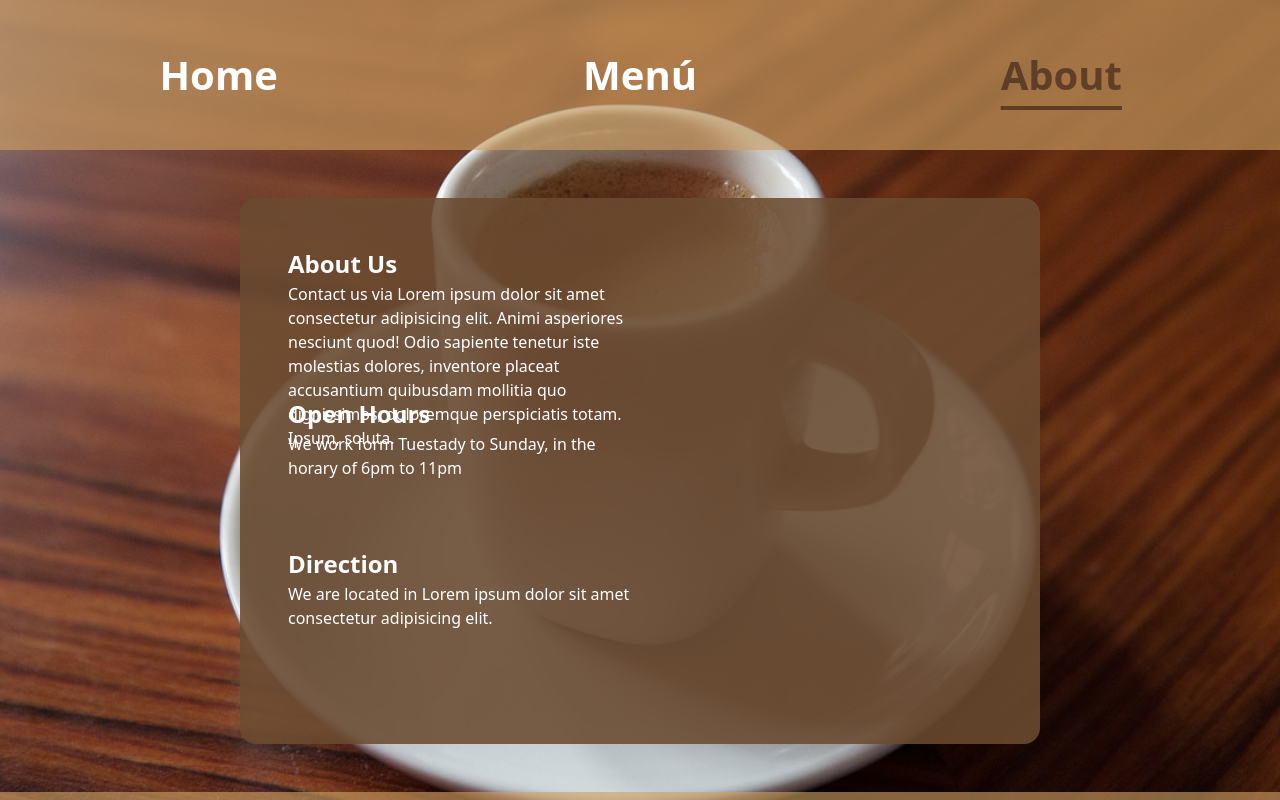
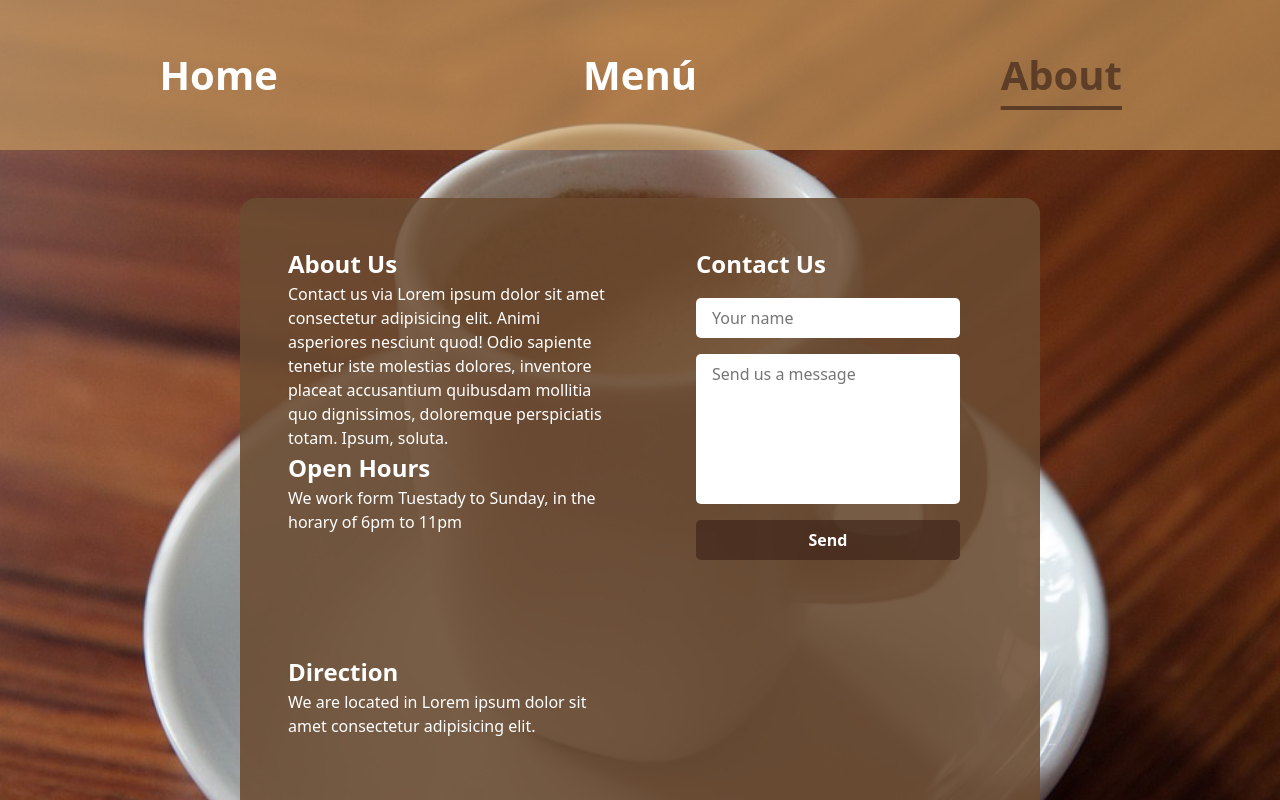
Before and after one commit to Jhazeel-mmh/Restaurant-Page, a website built with webpack: page src/template.html in a window 1280 px wide. Both pictures are taken after a click on the button "About". Shown: the top 800 px of the page. Built offline with nearby package versions, Linux system fonts and the light colour scheme.

Commit message:
Add a form and style it in the about section

```diff
--- a/src/page-load-about.js
+++ b/src/page-load-about.js
@@ -17,10 +17,38 @@ function loadInfoSection(divClassName, titleContent, paragrafContent){
     return div;
 };
 
+function createForm(){
+    const form = document.createElement("form");
+    let p1 = document.createElement("p");
+    let p2 = document.createElement("p");
+    let p3 = document.createElement("p");
+    let title = document.createElement("h2");
+    title.textContent = "Contact Us";
+
+    let inp = document.createElement("input");
+    inp.type = "text";
+    inp.placeholder = "Your name";
+    let msg = document.createElement("textarea");
+    msg.placeholder = "Send us a message";
+    let sumbitBtn = document.createElement("input");
+    sumbitBtn.type = "submit";
+    sumbitBtn.value = "Send";
+
+    p1.appendChild(inp);
+    p2.appendChild(msg);
+    p3.appendChild(sumbitBtn);
+    form.appendChild(title);
+    form.appendChild(p1);
+    form.appendChild(p2);
+    form.appendChild(p3);
+    return form;
+}
+
 export function loadAboutContent(){
     const content = document.querySelector("#content");
     let div = document.createElement("div");
     div.classList.add("about-container");
+    let form = createForm();
 
     let aboutUs = loadInfoSection("about-us", "About Us", "Contact us via Lorem ipsum dolor sit amet consectetur adipisicing elit. Animi asperiores nesciunt quod! Odio sapiente tenetur iste molestias dolores, inventore placeat accusantium quibusdam mollitia quo dignissimos, doloremque perspiciatis totam. Ipsum, soluta.");
     let openHours = loadInfoSection("open-hours", "Open Hours","We work form Tuestady to Sunday, in the horary of 6pm to 11pm");
@@ -28,5 +56,6 @@ export function loadAboutContent(){
     div.appendChild(aboutUs);
     div.appendChild(openHours);
     div.appendChild(direction);
+    div.appendChild(form);
     content.appendChild(div);
 };
--- a/src/style.css
+++ b/src/style.css
@@ -193,10 +193,11 @@ footer p > a {
     height: 100%;
     grid-area: 1 / 1 / -1 / -1;
     display: grid;
-    grid-template: repeat(3, 150px) / repeat(2, 1fr);
+    grid-template: repeat(3, 1fr) / repeat(2, 1fr);
     background-color: var(--clr-primary-500);
     padding: 3rem;
     border-radius: 1rem;
+    column-gap: 3rem;
 }
 
 .about-us {
@@ -210,3 +211,46 @@ footer p > a {
 .direction {
     grid-area: 3 / 1 / 4 / 2;
 }
+
+.about-container form {
+    grid-area: 1 / 2 / 3 / 3;
+    height: 100%;
+    display: flex;
+    flex-flow: column wrap;
+    gap: 1rem;
+    padding: 0 2rem 2rem 2rem;
+}
+
+form input, form textarea {
+    padding: 0.5rem 1rem;
+    border-radius: 5px;
+    border: none;
+}
+
+form input:focus, form textarea:focus {
+    outline: none;
+}
+
+form p {
+    width: 100%;
+    display: flex;
+}
+
+form p > * {
+    flex: 1;
+}
+
+input[type=submit] {
+    background-color: var(--clr-primary-700);
+    color: var(--clr-neutral-100);
+    font-weight: var(--fw-bold);
+    transition: transform 1s ease, font-size 1s ease;
+}
+input[type=submit]:hover {
+    transform: scale(1.1);
+}
+
+textarea {
+    resize: none;
+    min-height: 150px;
+}
```
